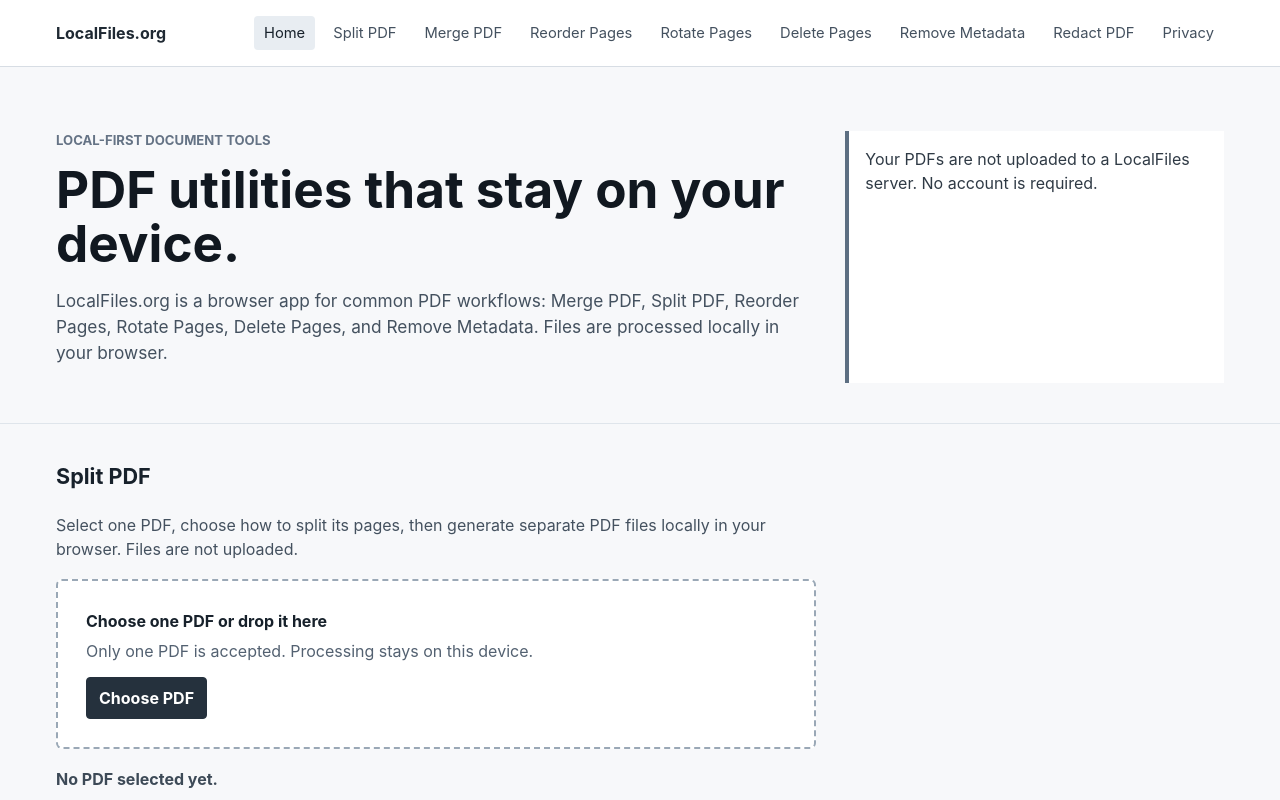
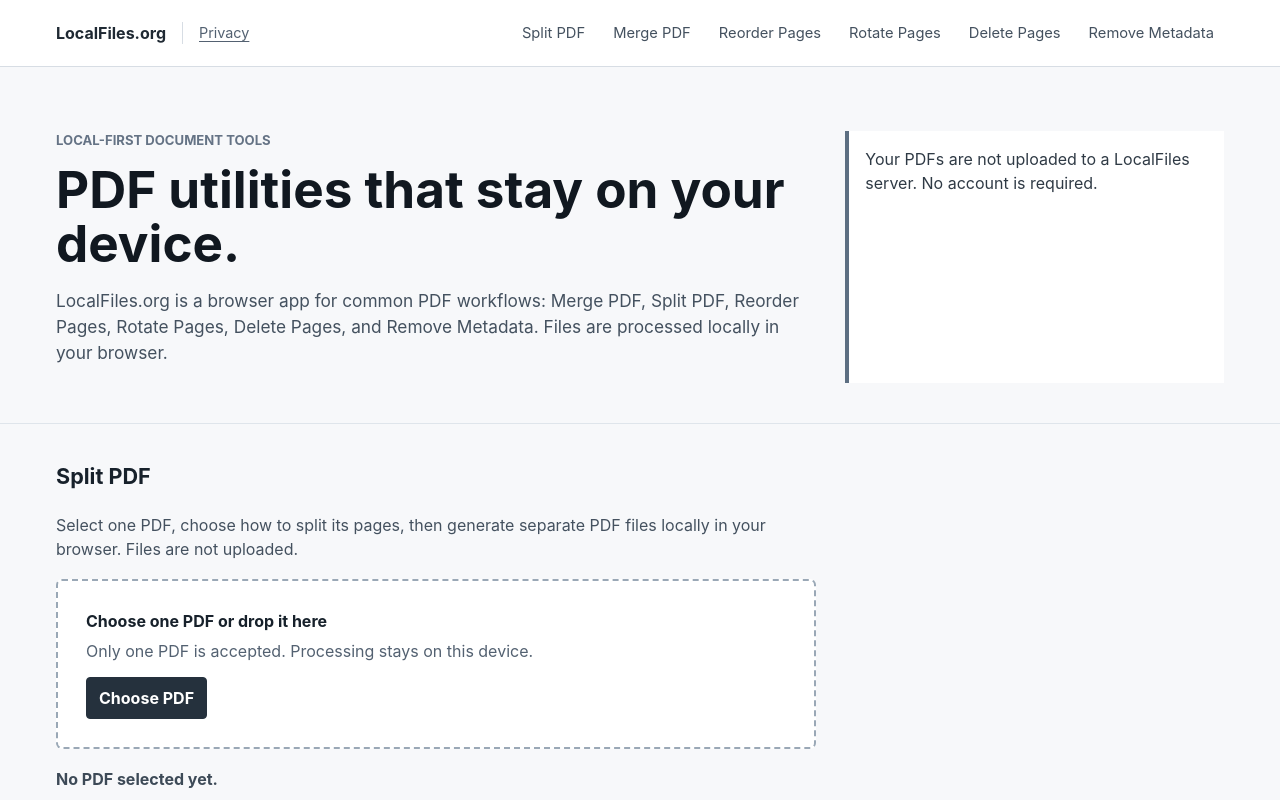
Before and after one commit to cfarmlett/LocalFiles, a React (Vite) app in the folder apps/web/: page / in a window 1280 px wide. Shown: the top 800 px of the page. Built offline with nearby package versions, Linux system fonts and the light colour scheme.

Commit message:
feat(ux-007b): improve navigation hierarchy and correctness

```diff
--- a/apps/web/src/App.tsx
+++ b/apps/web/src/App.tsx
@@ -26,14 +26,18 @@
   label: string;
 }>;
 
-export const appSections: readonly AppSection[] = [
-  { id: "home", label: "Home" },
+export const toolSections: readonly AppSection[] = [
   { id: "split", label: "Split PDF" },
   { id: "merge", label: "Merge PDF" },
   { id: "reorder", label: "Reorder Pages" },
   { id: "rotate", label: "Rotate Pages" },
   { id: "delete", label: "Delete Pages" },
   { id: "metadata", label: "Remove Metadata" },
+];
+
+export const appSections: readonly AppSection[] = [
+  { id: "home", label: "Home" },
+  ...toolSections,
   { id: "redact", label: "Redact PDF" },
   { id: "privacy", label: "Privacy" },
 ];
@@ -85,15 +89,26 @@
   return (
     <main className="app-shell">
       <header className="topbar">
+        <div className="topbar__identity">
           <a
+            aria-current={activeSection === "home" ? "page" : undefined}
             className="brand"
             href="#home"
             onClick={() => setActiveSection("home")}
           >
             LocalFiles.org
           </a>
-        <nav className="nav" aria-label="Main navigation">
-          {appSections.map((section) => (
+          <a
+            aria-current={activeSection === "privacy" ? "page" : undefined}
+            className="header-utility"
+            href="#privacy"
+            onClick={() => setActiveSection("privacy")}
+          >
+            Privacy
+          </a>
+        </div>
+        <nav className="nav" aria-label="PDF tools">
+          {toolSections.map((section) => (
             <a
               aria-current={activeSection === section.id ? "page" : undefined}
               href={`#${section.id}`}
--- a/apps/web/src/styles.css
+++ b/apps/web/src/styles.css
@@ -60,11 +60,31 @@
   z-index: 1;
 }
 
+.topbar__identity {
+  align-items: center;
+  display: flex;
+  gap: 16px;
+}
+
 .brand {
   font-size: 1rem;
   font-weight: 700;
   text-decoration: none;
   white-space: nowrap;
+}
+
+.header-utility {
+  border-left: 1px solid #d7dde4;
+  color: #536171;
+  font-size: 0.9rem;
+  padding-left: 16px;
+  text-underline-offset: 3px;
+}
+
+.header-utility[aria-current="page"],
+.header-utility:hover {
+  color: #17212b;
+  font-weight: 700;
 }
 
 .nav {
@@ -596,10 +616,16 @@
   .topbar {
     align-items: flex-start;
     flex-direction: column;
+    gap: 16px;
   }
 
   .nav {
+    column-gap: 4px;
     justify-content: flex-start;
+  }
+
+  .nav a {
+    padding-inline: 7px;
   }
 
   .hero,
```
Also changed, not shown: 2 other files (tests, documents, lock files or other folders). Lines whose indentation alone changed are shown as unchanged.
